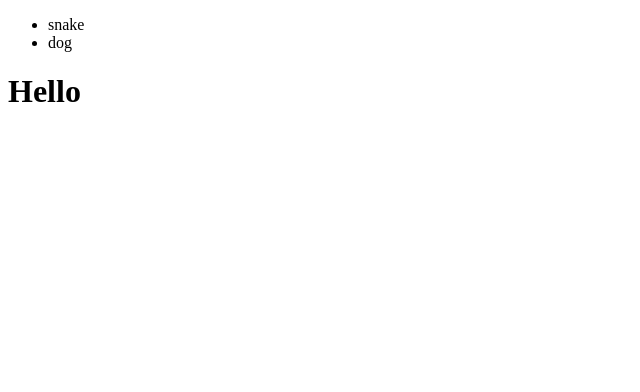
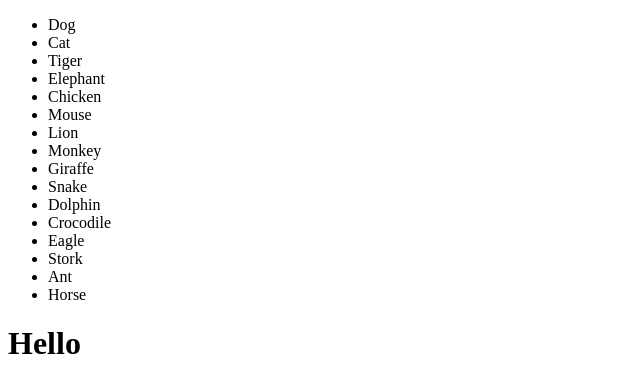
Before and after one commit to Andrej300/Javascript_animalfact_project, a Vue app: page / in a window 1280 px wide. Shown: the top 392 px of the page, without its empty margins (0-640 px from the left). Built offline with nearby package versions, Linux system fonts and the light colour scheme.

Commit message:
added more data

```diff
--- a/src/App.vue
+++ b/src/App.vue
@@ -15,8 +15,23 @@ export default {
   data() {
     return {
    animals: [
-        {name: "snake", weight: 5},
-        {name: "dog", weight: 25},
+        {name:'Dog',weight:30, group:'Mammal', nutrition: 'Carnivorous'},
+        {name:'Cat', weight:5, group:'Mammal', nutrition: 'Carnivorous'},
+        {name:'Tiger',weight:200, group:'Mammal', nutrition: 'Carnivorous'},
+        {name:'Elephant',weight:6000, group:'Mammal', nutrition: 'Herbivorous'},
+        {name:'Chicken',weight:2, group:'Bird', nutrition: 'Herbivorous'},
+        {name:'Mouse',weight:1, group:'Mammal', nutrition: 'Omnivorous'},
+        {name:'Lion',weight:250, group:'Mammal', nutrition: 'Carnivorous'},
+        {name:'Monkey',weight:50, group:'Mammal', nutrition: 'Omnivorous'},
+        {name:'Giraffe',weight:800, group:'Mammal', nutrition:'Herbivorous'},
+        {name:'Snake',weight:510, group:'Fish', nutrition: 'Carnivorous'},
+        {name:'Dolphin',weight:160, group:'Fish', nutrition: 'Carnivorous'},
+        {name:'Crocodile',weight:400, group:'Reptiles', nutrition: 'Carnivorous'},
+        {name:'Eagle',weight:10, group:'Birds', nutrition: 'Carnivorous'},
+        {name:'Stork',weight:8, group:'Bird', nutrition: 'Carnivorous'},
+        {name:'Ant',weight:1, group:'Invertebrate', nutrition: 'Omnivorous'},
+        {name:'Horse',weight:550, group:'Mammal', nutrition: 'Herbivorous'}
+
       ],
       selectedAnimal: null
     };
--- a/src/components/AnimalDetail.vue
+++ b/src/components/AnimalDetail.vue
@@ -1,12 +1,6 @@
 
 
-<template lang="html">
-    <div v-if='animal'>
-  <h2>{{ animal.name }}</h2>
-  <h3>Weight: {{ animal.weight }}</h3>
-  <h3>Group: {{ animal.group.toLocaleString() }}</h3>
-  </div>
-</template>
+
 
 <script>
 export default {
--- a/src/components/ListComponent.vue
+++ b/src/components/ListComponent.vue
@@ -8,11 +8,11 @@ import { eventBus } from '../main.js'
 export default {
     name: 'list-component',
     props: ['animal'],
-    methods: {
-        handleClick: function() {
-            eventBus.$emit('selected-animal', this.animal);
-        }
-    }
+    // methods: {
+    //     handleClick: function() {
+    //         eventBus.$emit('selected-animal', this.animal);
+    //     }
+    // }
 }
 </script>
 
```
